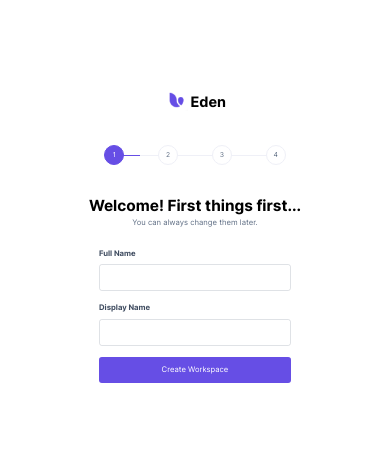
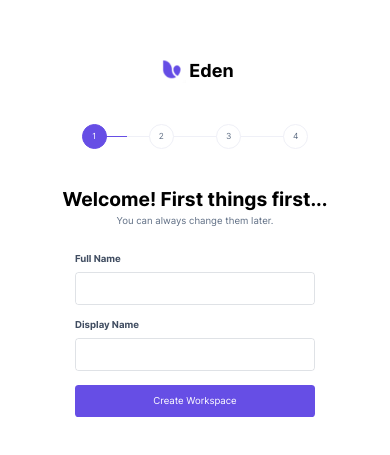
Before and after one commit to YashasKirito/Onboarding, a React (Vite) app: page / in a window 390 px wide. Shown: the part 187-642 px from the top of the page. Built offline with nearby package versions, Linux system fonts and the light colour scheme.

Commit message:
fixing responsiveness in mobile view

```diff
--- a/src/index.css
+++ b/src/index.css
@@ -131,6 +131,18 @@ body {
 
 @media (max-width: 400px) {
   :root {
+    font-size: 0.75rem;
+  }
+}
+
+@media (max-width: 350px) {
+  :root {
     font-size: 0.6rem;
   }
 }
+
+@media (max-width: 270px) {
+  :root {
+    font-size: 0.5rem;
+  }
+}
```
